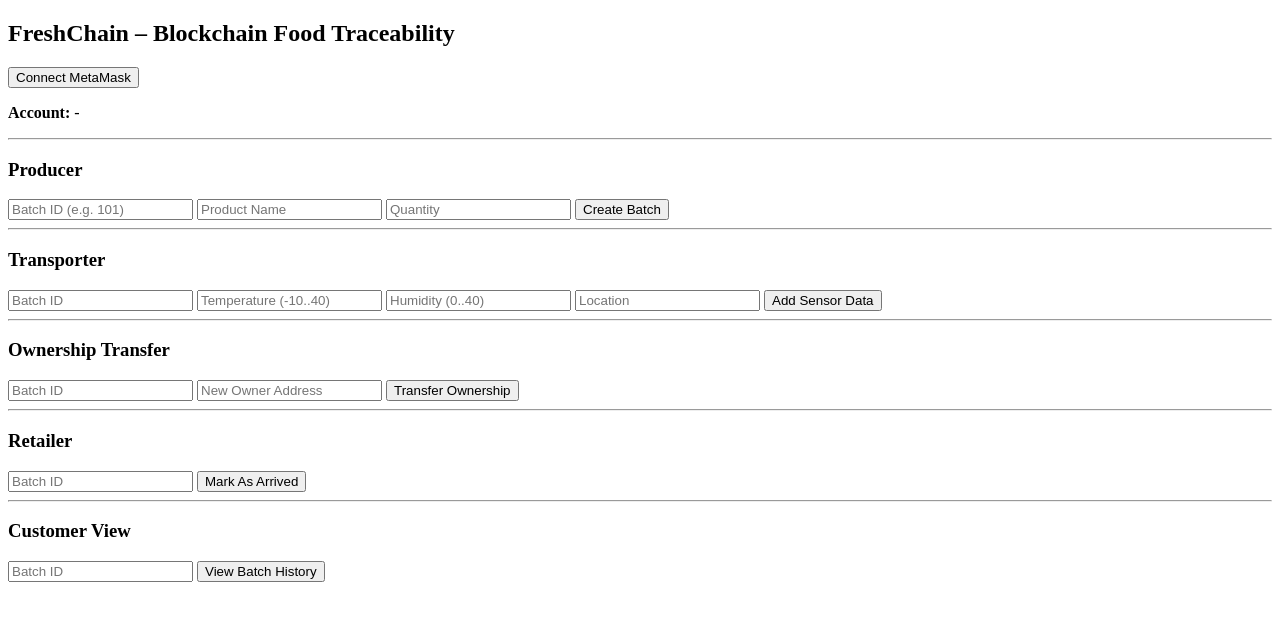
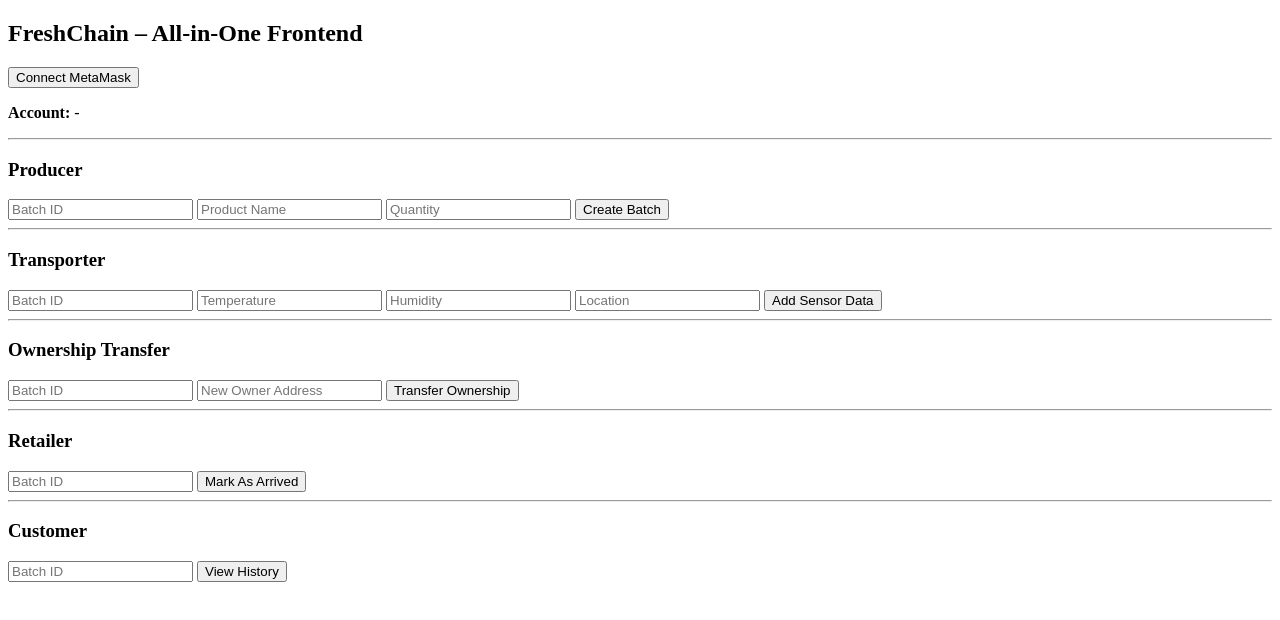
Before and after one commit to KhYahia/Project, a plain HTML site: page index.html in a window 1280 px wide. Drawn offline with Linux system fonts and the light colour scheme.

Commit message:
Refactor index.html for improved layout and structure

```diff
--- a/index.html
+++ b/index.html
@@ -5,7 +5,8 @@
   <title>FreshChain</title>
 </head>
 <body>
-  <h2>FreshChain – Blockchain Food Traceability</h2>
+
+<h2>FreshChain – All-in-One Frontend</h2>
 
 <button onclick="connect()">Connect MetaMask</button>
 <p><b>Account:</b> <span id="account">-</span></p>
@@ -13,7 +14,7 @@
 <hr>
 
 <h3>Producer</h3>
-  <input id="bid" placeholder="Batch ID (e.g. 101)">
+<input id="bid" placeholder="Batch ID">
 <input id="name" placeholder="Product Name">
 <input id="qty" placeholder="Quantity">
 <button onclick="createBatch()">Create Batch</button>
@@ -22,8 +23,8 @@
 
 <h3>Transporter</h3>
 <input id="sid" placeholder="Batch ID">
-  <input id="temp" placeholder="Temperature (-10..40)">
-  <input id="hum" placeholder="Humidity (0..40)">
+<input id="temp" placeholder="Temperature">
+<input id="hum" placeholder="Humidity">
 <input id="loc" placeholder="Location">
 <button onclick="addSensor()">Add Sensor Data</button>
 
@@ -42,13 +43,20 @@
 
 <hr>
 
-  <h3>Customer View</h3>
+<h3>Customer</h3>
 <input id="vid" placeholder="Batch ID">
-  <button onclick="view()">View Batch History</button>
+<button onclick="view()">View History</button>
 
 <pre id="out"></pre>
 
 <script src="https://cdn.jsdelivr.net/npm/ethers@5.7.2/dist/ethers.umd.min.js"></script>
-  <script src="app.js"></script>
-</body>
-</html>
+
+<script>
+const CONTRACT_ADDRESS = "0x92F8eFCB1cd479eE2c7FE9AaDAFEe6248B09e88F";
+
+const ABI = [
+  {"inputs":[{"internalType":"uint256","name":"batchId","type":"uint256"},{"internalType":"int256","name":"temperature","type":"int256"},{"internalType":"int256","name":"humidity","type":"int256"},{"internalType":"string","name":"location","type":"string"}],"name":"addSensorData","outputs":[],"stateMutability":"nonpayable","type":"function"},
+  {"inputs":[{"internalType":"uint256","name":"batchId","type":"uint256"},{"internalType":"string","name":"productName","type":"string"},{"internalType":"uint256","name":"quantity","type":"uint256"}],"name":"createBatch","outputs":[],"stateMutability":"nonpayable","type":"function"},
+  {"inputs":[{"internalType":"uint256","name":"batchId","type":"uint256"},{"internalType":"bool","name":"passed","type":"bool"}],"name":"markAsArrived","outputs":[],"stateMutability":"nonpayable","type":"function"},
+  {"inputs":[{"internalType":"uint256","name":"batchId","type":"uint256"},{"internalType":"address","name":"newOwner","type":"address"}],"name":"transferOwnership","outputs":[],"stateMutability":"nonpayable","type":"function"},
+  {"inputs":[{"internalType":"uint256","name":"batchId","type":"uint256"}],"name":"getBatchHistory","outputs":[{"components":[{"internalType":"uint256","name":"batchId","type":"uint256"},{"internalType":"string","name":"productName","type":"string"},{"internalType":"uint256","name":"quantity","type":"uint256"},{"internalType":"address","name":"currentOwner","type":"address"},{"internalType":"bool","name":"arrived","type":"bool"},{"internalType":"bool","name":"inspectionPassed","type":"bool"},{"components":[{"internalType":"int256","name":"te]()]()]()
```
Lines whose indentation alone changed are shown as unchanged.
